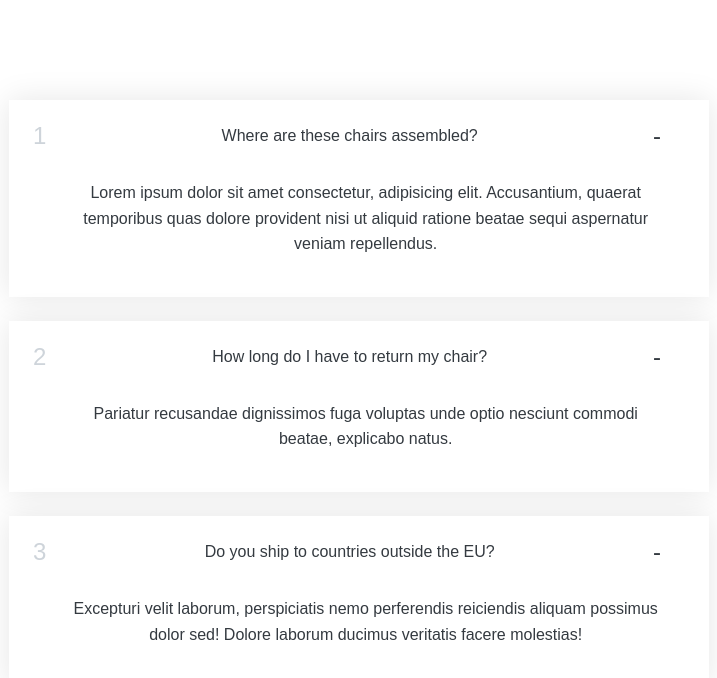
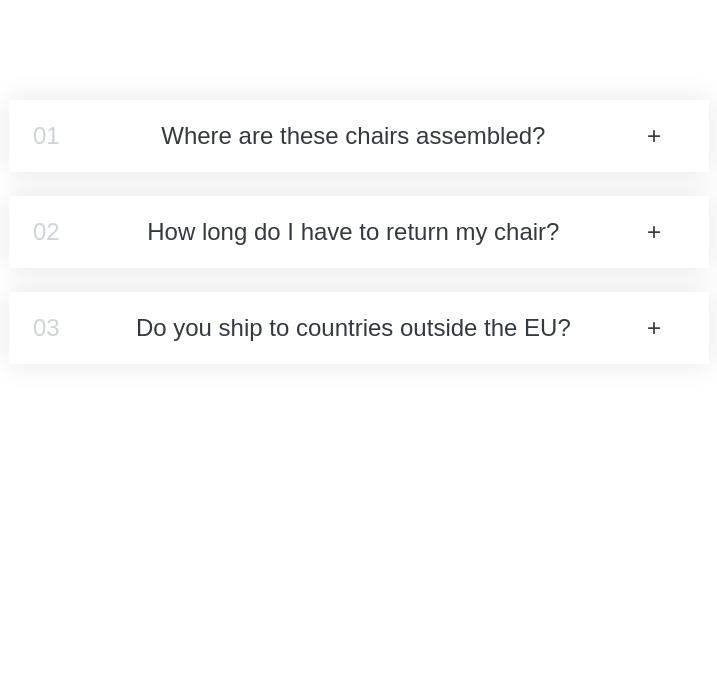
Before and after one commit to rehanmosabbir/accordion, a React (Create React App) app: page / in a window 1280 px wide. Shown: the top 678 px of the page, without its empty margins (281-998 px from the left). Built offline with nearby package versions, Linux system fonts and the light colour scheme.

Commit message:
implement toggle of the accordion functionality

```diff
--- a/src/App.js
+++ b/src/App.js
@@ -1,3 +1,4 @@
+import { useState } from "react";
 import "./App.css";
 
 const faqs = [
@@ -39,14 +40,16 @@ function Accordion({ data }) {
 }
 
 function AccordionItem({ num, title, text }) {
+  const [isOpen, setIsOpen] = useState(false);
+  function handleToggle() {
+    setIsOpen((isOpen) => !isOpen);
+  }
   return (
-    <div className="item">
-      <p className="number">{num}</p>
-      <p className="text">{title}</p>
-      <p className="icon">-</p>
-      <div className="content-box">
-        <p>{text}</p>
-      </div>
+    <div className={`item ${isOpen ? "open" : ""}`} onClick={handleToggle}>
+      <p className="number">{num > 9 ? num : `0${num}`}</p>
+      <p className="title">{title}</p>
+      <p className="icon">{isOpen ? "-" : "+"}</p>
+      {isOpen && <div className="content-box">{text}</div>}
     </div>
   );
 }
--- a/src/index.css
+++ b/src/index.css
@@ -67,6 +67,6 @@ body {
 }
 
 .open .number,
-.open .text {
+.open .title {
   color: #087f5b;
 }
```
